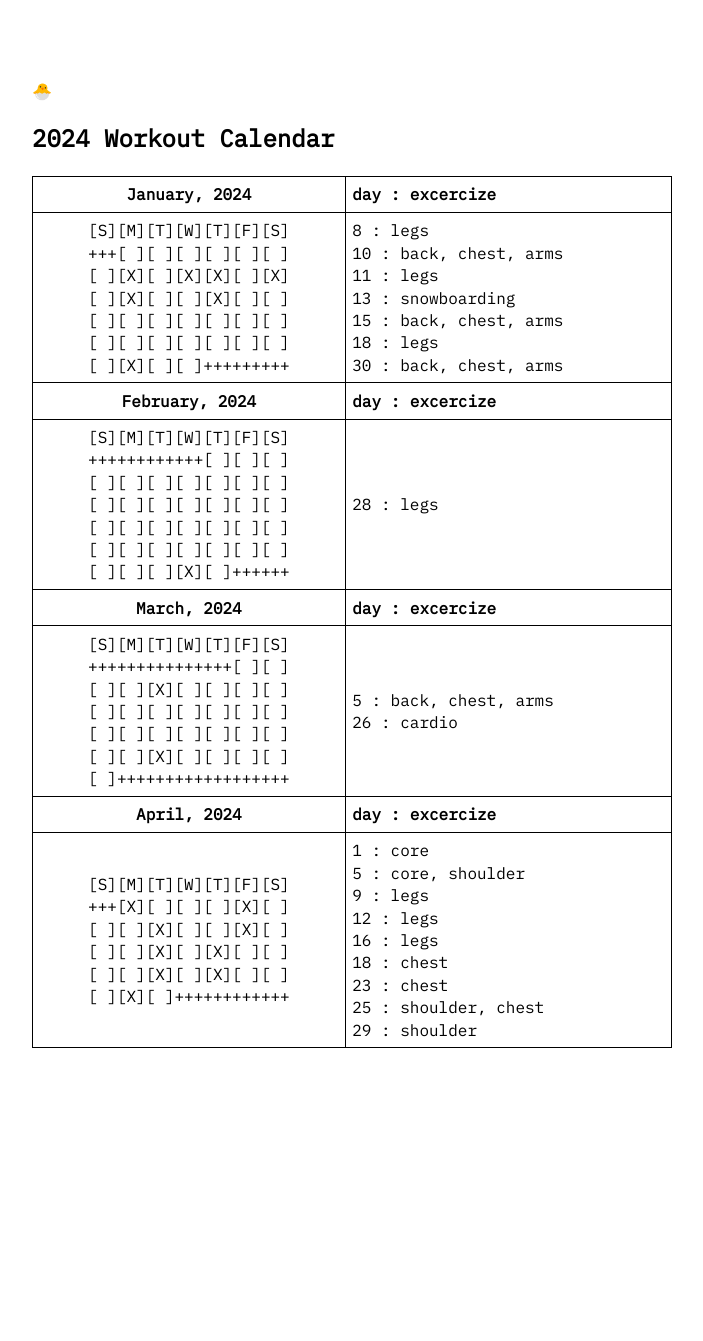
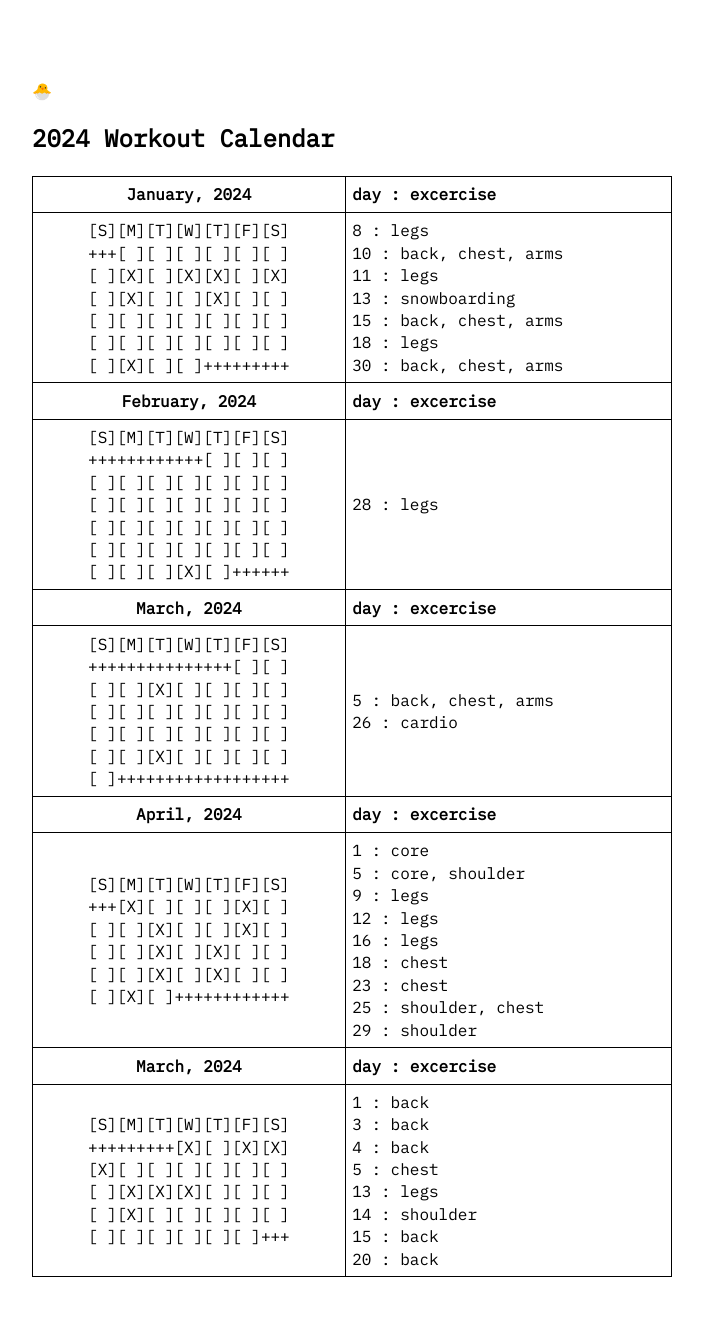
Before and after one commit to prolkh/prolkh.github.io, a Jekyll site: the page built from 2024-workout-calendar.md, in a window 1280 px wide. Shown: the whole page, without its empty margins (288-991 px from the left). Built offline with Jekyll 4.4.1, drawn with Linux system fonts in a browser that asks for light colours; before the commit the page ends 1112 px from its top, so only the background shows below that.

Commit message:
Update 2024_workout_calendar.yml

```diff
--- a/_data/2024_workout_calendar.yml
+++ b/_data/2024_workout_calendar.yml
@@ -1,6 +1,6 @@
 entries:
   - head1: 'January, 2024'
-    head2: 'day : excercize'
+    head2: 'day : excercise'
     body1:
        '[S][M][T][W][T][F][S]<br>
         +++[ ][ ][ ][ ][ ][ ]<br>
@@ -19,7 +19,7 @@ entries:
         30 : back, chest, arms<br>'
 
   - head1: 'February, 2024'
-    head2: 'day : excercize'
+    head2: 'day : excercise'
     body1:
        '[S][M][T][W][T][F][S]<br>
         ++++++++++++[ ][ ][ ]<br>
@@ -32,7 +32,7 @@ entries:
        '28 : legs<br>'
 
   - head1: 'March, 2024'
-    head2: 'day : excercize'
+    head2: 'day : excercise'
     body1:
        '[S][M][T][W][T][F][S]<br>
         +++++++++++++++[ ][ ]<br>
@@ -46,7 +46,7 @@ entries:
         26 : cardio'
 
   - head1: 'April, 2024'
-    head2: 'day : excercize'
+    head2: 'day : excercise'
     body1:
        '[S][M][T][W][T][F][S]<br>
         +++[X][ ][ ][ ][X][ ]<br>
@@ -64,3 +64,22 @@ entries:
         23 : chest<br>
         25 : shoulder, chest<br>
         29 : shoulder<br>'
+
+  - head1: 'March, 2024'
+    head2: 'day : excercise'
+    body1:
+       '[S][M][T][W][T][F][S]<br>
+        +++++++++[X][ ][X][X]<br>
+        [X][ ][ ][ ][ ][ ][ ]<br>
+        [ ][X][X][X][ ][ ][ ]<br>
+        [ ][X][ ][ ][ ][ ][ ]<br>
+        [ ][ ][ ][ ][ ][ ]+++'
+    body2:
+       '1 : back<br>
+        3 : back<br>
+        4 : back<br>
+        5 : chest<br>
+        13 : legs<br>
+        14 : shoulder<br>
+        15 : back<br>
+        20 : back<br>'
```
